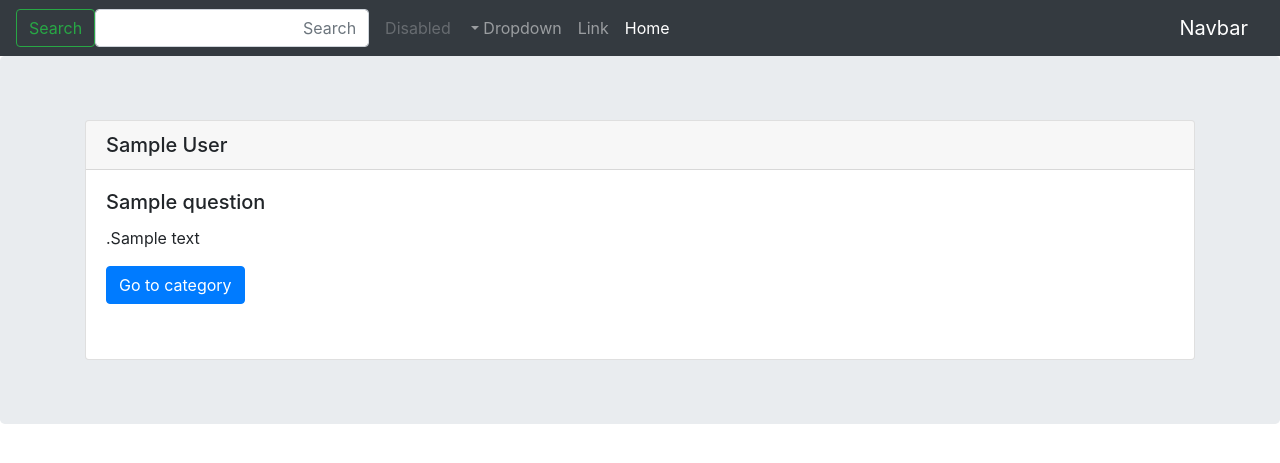
After one commit to ruhollahmozafari/karademyclub, a Django app: page /questions/1/ in a window 1280 px wide. The commit adds this page. Shown: the top 463 px of the page. Run offline with Django 3.2, Linux system fonts and the light colour scheme; tables that the repository leaves empty hold one stand-in row (values such as "Sample post"); some libraries are stand-ins or nearby versions.

Commit message:
adding the bootstrap for frontend

```diff
--- a/blog/models.py
+++ b/blog/models.py
@@ -9,7 +9,7 @@ from django.conf import settings
 class Category (models.Model):
     title = models.CharField(max_length= 20, )
     slug = models.SlugField(max_length=20)
-    parent = models.ForeignKey('self', on_delete= models.SET_NULL,  blank=True , null= True ,)
+    parent = models.ForeignKey('self', on_delete= models.SET_NULL,  blank=True , null= True ,)#still dont know what it is ?
 
 
     class Meta :
@@ -49,13 +49,13 @@ class ClubUser(models.Model):
 class Question(models.Model):
 
     title = models.CharField(max_length=1000,  )
-    slug = models.SlugField(unique=True,blank= True , null=True, default='')
+    slug = models.SlugField(blank= True , null=True, default='')
     user_id = models.ForeignKey(ClubUser, on_delete=models.CASCADE )
     body = models.TextField()
     created_date = models.DateTimeField(auto_now_add= True,null = True)
     updated_date = models.DateTimeField(auto_now= True, null =True)
     like_number = models.IntegerField(default=0, null=True ,)
-    category = models.ManyToManyField(Category)
+    interest = models.ManyToManyField(Category)
 
     class Meta :
         pass
@@ -98,11 +98,12 @@ class Answer(models.Model):
 
 
 class Report(models.Model):
-    user_id = models.ForeignKey("ClubUser", on_delete=models.CASCADE, verbose_name='reprter', related_name= 'functioner')
-    reported_profile = models.ForeignKey("ClubUser" , null=True, on_delete=models.CASCADE, verbose_name='reported profile')
-    question_id = models.ForeignKey("Question", null = True , on_delete=models.CASCADE)
-    answer_id = models.ForeignKey(Answer, null=True , on_delete = models.CASCADE)
-    reprted_date = models.DateTimeField(auto_now_add= True , null= True)
+    pass # we still have got to this in tutorials
+    # user_id = models.ForeignKey("ClubUser", on_delete=models.CASCADE, verbose_name='reprter', related_name= 'functioner')
+    # reported_profile = models.ForeignKey("ClubUser" , null=True, on_delete=models.CASCADE, verbose_name='reported profile')
+    # question_id = models.ForeignKey("Question", null = True , on_delete=models.CASCADE)
+    # answer_id = models.ForeignKey(Answer, null=True , on_delete = models.CASCADE)
+    # reprted_date = models.DateTimeField(auto_now_add= True , null= True)
 
 
 
--- a/blog/templates/blog/home_page.html
+++ b/blog/templates/blog/home_page.html
@@ -2,11 +2,7 @@
 
 {% block content %}
 
-<div class="d-flex">
-    for
-</div>
-
-
+<h1 class="text-center"> Hello this is a Q&A question</h1>
 
 
 {% endblock %}
--- /dev/null
+++ b/blog/templates/blog/question_detail.html
@@ -0,0 +1,30 @@
+{% extends 'layouts/base.html' %}
+
+{% block content %}
+
+<div class ="d-flex">
+
+    <div class="card" style="width: 100rem; height: 15rem">
+        <h5 class="card-header">{{question.user_id}}</h5>
+        <div class="card-body">
+          <h5 class="card-title">{{question.title}}</h5>
+          <p class="card-text">{{question.body}}</p>
+          <a href="#" class="btn btn-primary">Go to category</a>
+        </div>
+      </div>
+</div>
+{% for answer in answers%}
+<div class ="d-flex">
+
+    <div class="card" style="width: 100rem; height: 15rem">
+        <h5 class="card-header">answers </h5>
+        <div class="card-body">
+          <h5 class="card-title">answer</h5>
+          <p class="card-text">answer body</p>
+          <a href="#" class="btn btn-primary">time</a>
+        </div>
+      </div>
+</div>
+{%endfor%}
+
+{% endblock %}
--- a/blog/urls.py
+++ b/blog/urls.py
@@ -4,10 +4,11 @@ app_name='blog'
 
 urlpatterns = [
     path('',blog_views.home_page, name = 'home'),
-    path('quesions/', blog_views.quesions),#just to show all the questoins
-    path('quesoins/<id>',blog_views.question_detail)
-    path('categories/', blog_views.categories)
-    path('categories/<str:slug>',blog_views.question_category)
-    path('profile/<str:slug>/<id:id>'/blog_views.user_profile)
+    path('questions/', blog_views.questions),#just to show all the questoins
+    path('questions/<int:id>/',blog_views.question_detail, name= 'question-detail'),
+    path('questions-in-categories/<str:title>/',blog_views.questions_in_categories, name = 'questions-in-categories'),
+    path('all-categories/', blog_views.all_categories), # it is not neccesary because it will be shown on the left or right side of the webpage
+    path('user_profile/<int:id>/',blog_views.user_profile),
+    path('ask/',blog_views.ask),
 
 ]
--- a/blog/views.py
+++ b/blog/views.py
@@ -3,19 +3,45 @@ from django.http import HttpResponse
 from blog.models import ClubUser, Category, Question, Answer , Report, Like
 
 def home_page(request,):
-    return HttpResponse('welcome to karademy club \n this is homepage')
-
-def quesions (request,):
+    return render(request , 'blog/home_page.html')
+def questions (request,):
     questions = Question.objects.all()
     context = {
-        'quesions':questions
+        'questions':questions
     }
-    return HttpResponse(context)
+    return render(request, 'blog/questions.html',context)
 
-def home_page(request , id = 1):
-    q = Question.objects.get(id= id)
-    result = f'title : {q.title} , slug : {q.slug} , id {q.id} author : {q.user_id} ,body : {q.body} , updated_date ; {q.updated_date} ,category : {q.category}'
+def question_detail(request, id ):#showing a question with the detail and the answers
+    question= Question.objects.get(id =id )
+    answers = Answer.objects.filter(question_id = question.id)
+    # {"Question":question,"Answers":answers}
+    context = {'question': question}
+    # still dont know how to use more than one model in one html render ( got many errors)
+    return render(request, 'blog/question_detail.html',context )
+
+def all_categories(request):
+    categories= Category.objects.all()
+    context = {
+        "Category":categories
+    }
+    return render(request,'blog/all_categories.html' ,context )
+
+
+def questions_in_categories(request,title):# all the questions related to specific category(s)
+    # still could handle the multiple choices (like selecting from different categories at the same time )
+    # questions =[]
+    category = Category.objects.get(title = title)
+    questions = category.question_set.all()
+    context = {
+        "Question":questions
+    }
+    return render(request, 'blog/questions_in_categories.html',context)
+
+def user_profile(request, id):
+
+    result = ClubUser.objects.get(id = id )
     return HttpResponse(result)
 
 
-git
+def ask(request, ):
+    return HttpResponse('ask your question here')
--- a/core/urls.py
+++ b/core/urls.py
@@ -4,7 +4,6 @@ from django.urls import path,include
 from django.conf import settings
 from django.conf.urls.static import static
 
-
 urlpatterns = [
     path('admin/', admin.site.urls),
     path('',include('blog.urls', namespace='blog'))
```
Also changed, not shown: blog/templates/blog/all_categories.html (added, +15 -0 lines), blog/templates/blog/questions.html (added, +23 -0 lines), blog/templates/blog/questions_in_categories.html (added, +23 -0 lines), blog/migrations/0020_auto_20201207_1345.py (added), blog/migrations/0021_auto_20201207_1945.py (added), blog/migrations/0022_auto_20201208_1145.py (added), blog/migrations/0023_auto_20201208_1535.py (added), blog/migrations/0024_auto_20201208_1600.py (added).
